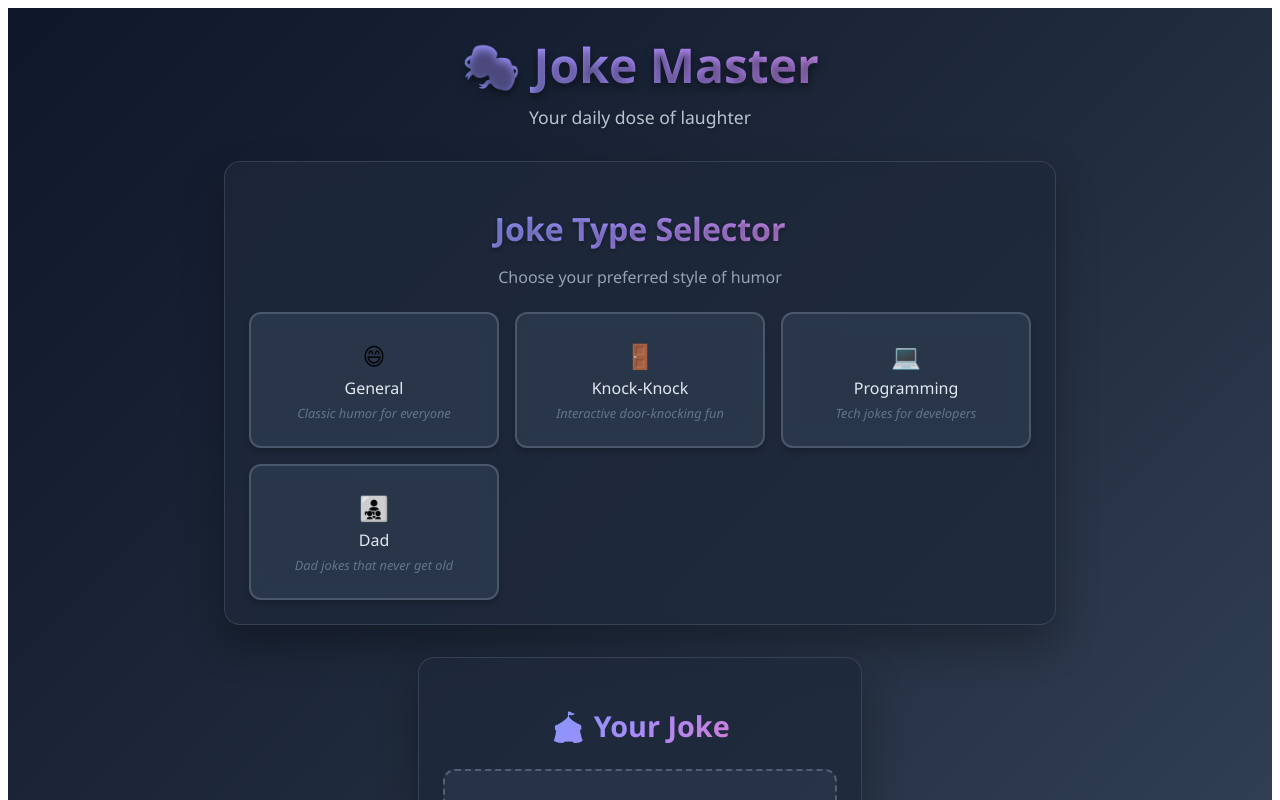
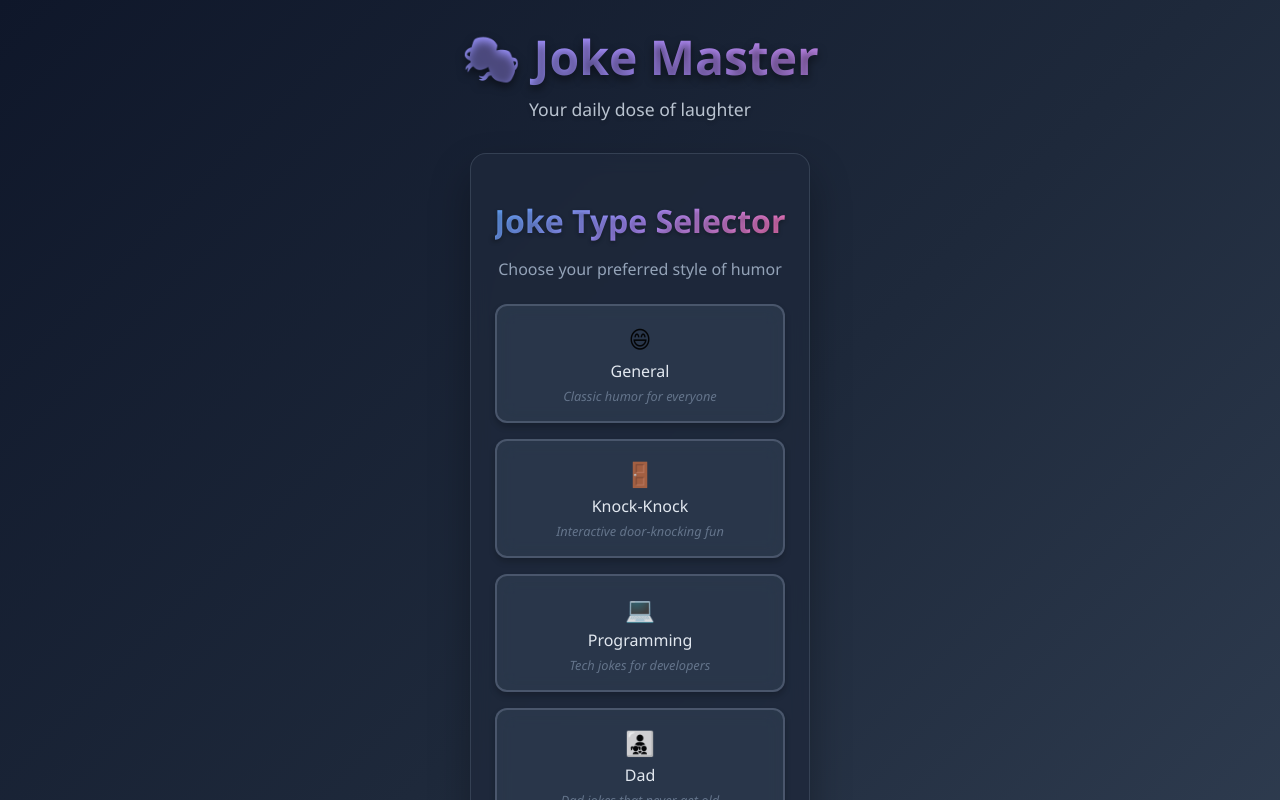
Before and after one commit to HA11723/joke-master, a React (Vite) app in the folder client/: page / in a window 1280 px wide. Shown: the top 800 px of the page. Built offline with nearby package versions, Linux system fonts and the light colour scheme.

Commit message:
Fix horizontal scrolling: adjust container widths and add overflow prevention CSS

```diff
--- a/client/App.js
+++ b/client/App.js
@@ -52,7 +52,7 @@ function App() {
   };
 
   const contentContainerStyle = {
-    maxWidth: "1200px",
+    maxWidth: "100%",
     margin: "0 auto",
     display: "flex",
     flexDirection: "column",
--- a/client/Joke.js
+++ b/client/Joke.js
@@ -33,7 +33,7 @@ function Joke({ selectedType }) {
   }, [selectedType]);
 
   const containerStyle = {
-    maxWidth: "1000px",
+    maxWidth: "100%",
     margin: "0 auto",
     padding: "1.5rem",
     fontFamily: "'Segoe UI', Tahoma, Geneva, Verdana, sans-serif",
--- a/client/TypeChooser.js
+++ b/client/TypeChooser.js
@@ -9,15 +9,15 @@ function TypeChooser({ setSelectedType, selectedType }) {
 
   const typesContainerStyle = {
     display: "grid",
-    gridTemplateColumns: "repeat(auto-fit, minmax(250px, 1fr))",
+    gridTemplateColumns: "repeat(auto-fit, minmax(200px, 1fr))",
     gap: "1rem",
     marginTop: "0.5rem",
-    maxWidth: "1000px",
+    maxWidth: "100%",
     margin: "0.5rem auto 0 auto",
     "@media (max-width: 768px)": {
       gridTemplateColumns: "1fr",
       gap: "0.8rem",
-      padding: "0 1rem",
+      padding: "0",
     },
   };
 
@@ -125,7 +125,7 @@ function TypeChooser({ setSelectedType, selectedType }) {
   };
 
   const containerStyle = {
-    maxWidth: "1000px",
+    maxWidth: "100%",
     margin: "0 auto",
     padding: "1.5rem",
     fontFamily: "'Segoe UI', Tahoma, Geneva, Verdana, sans-serif",
--- a/client/index.html
+++ b/client/index.html
@@ -4,6 +4,23 @@
     <meta charset="UTF-8" />
     <meta name="viewport" content="width=device-width, initial-scale=1.0" />
     <title>Jokes App</title>
+    <style>
+      * {
+        box-sizing: border-box;
+      }
+
+      body {
+        margin: 0;
+        padding: 0;
+        overflow-x: hidden;
+        width: 100%;
+      }
+
+      #root {
+        width: 100%;
+        overflow-x: hidden;
+      }
+    </style>
   </head>
   <body>
     <div id="root"></div>
```
